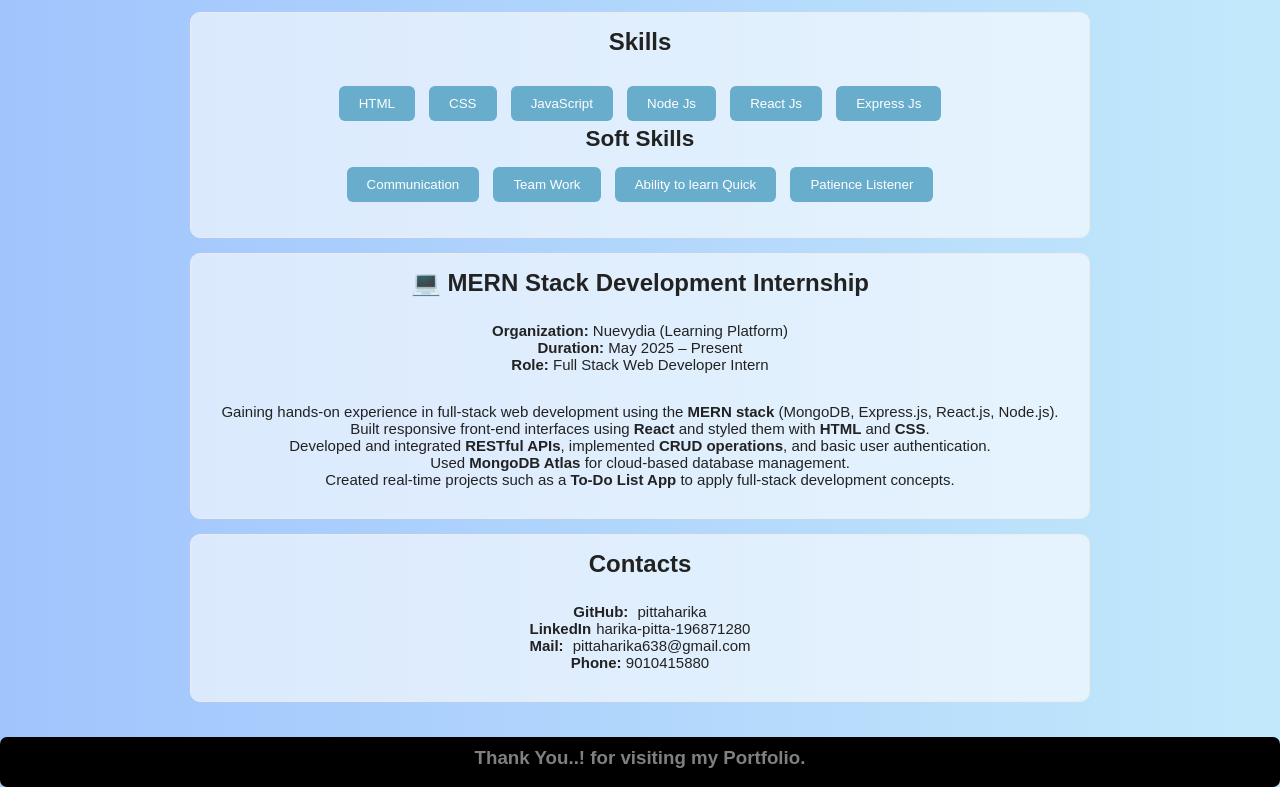
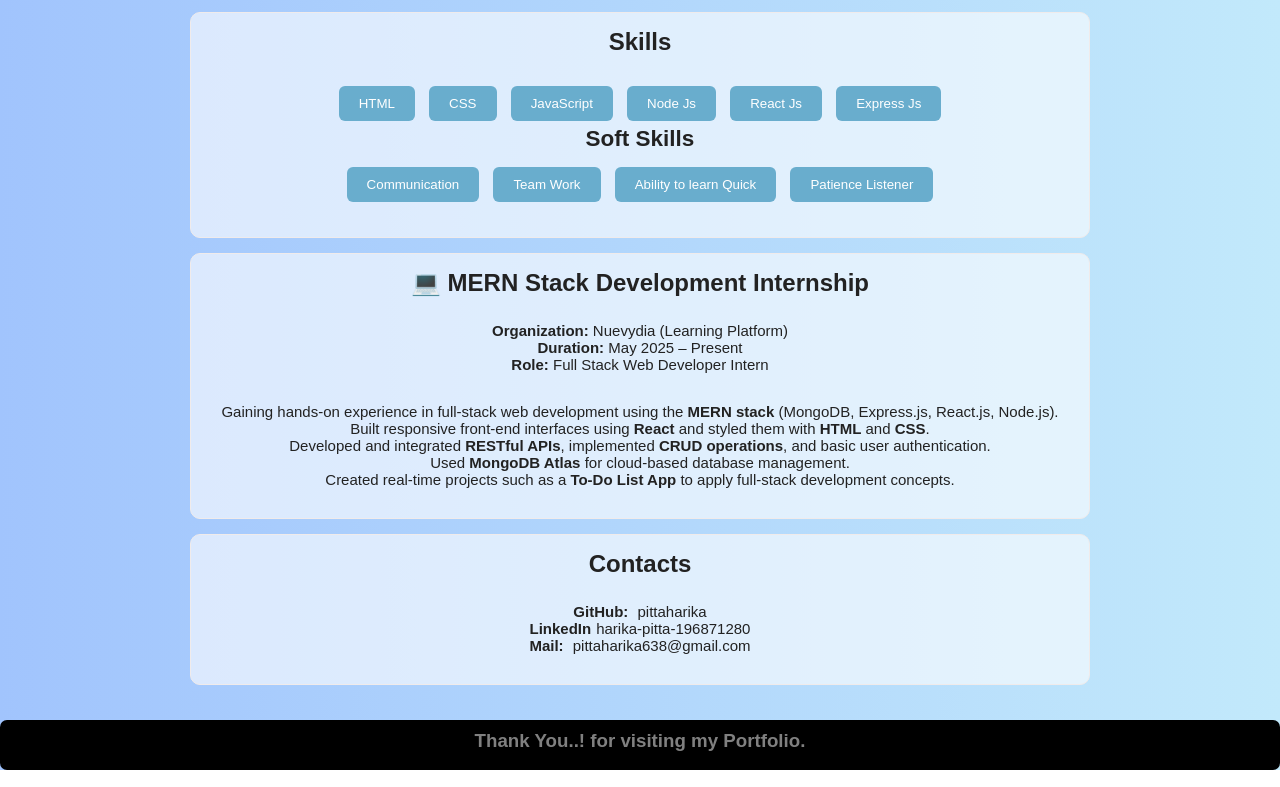
Before and after one commit to pittaharika/portfolio, a plain HTML site: page index.html in a window 1280 px wide. Shown: the part 985-1772 px from the top of the page. Drawn offline with Linux system fonts and the light colour scheme.

Commit message:
Update index.html

```diff
--- a/index.html
+++ b/index.html
@@ -80,7 +80,7 @@
             <div><b>GitHub:</b> <a href="https://github.com/pittaharika">pittaharika</a></div>
             <div><b>LinkedIn</b><a href="https://www.linkedin.com/in/harika-pitta-196871280/">harika-pitta-196871280</a></div>
             <div><b>Mail:</b> <a href="mailto:pittaharika638@gmail.com">pittaharika638@gmail.com</a></div>
-            <div><b>Phone:</b> 9010415880</div>
+
             </div>
         </section>
 
```
